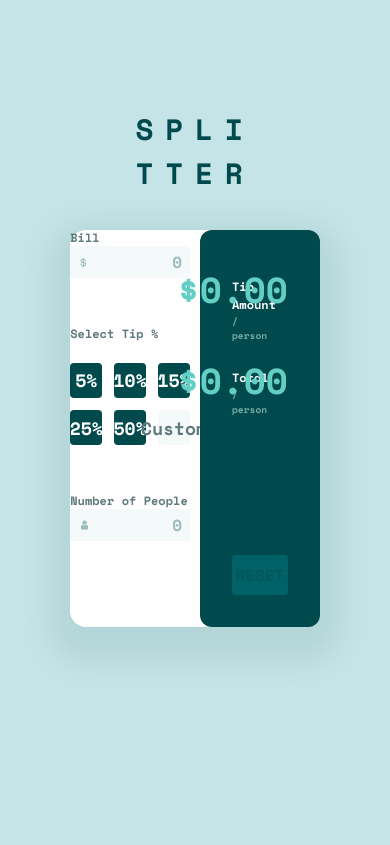
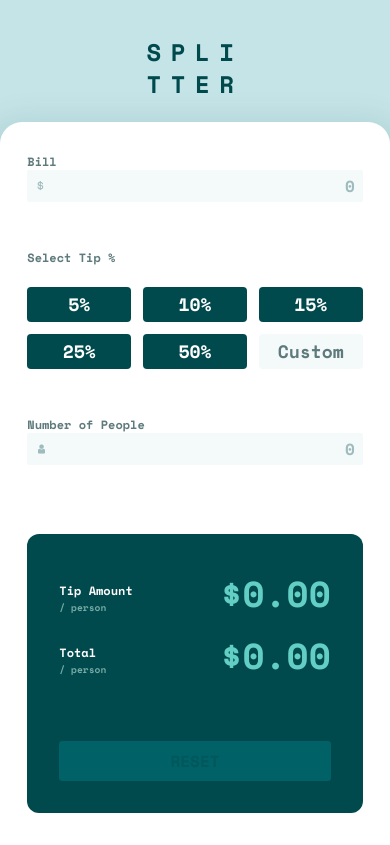
Before and after one commit to pkthunder87/tip-calculator, a React (Vite) app: page / in a window 390 px wide. Built offline with nearby package versions, Linux system fonts and the light colour scheme.

Commit message:
Feat: Add initial layout for mobile design

```diff
--- a/src/components/AppLayout.jsx
+++ b/src/components/AppLayout.jsx
@@ -1,13 +1,11 @@
-import Bottom from './Bottom';
+import Title from './Title';
 import Calculator from './Calculator';
-import Title from './Title';
 
 function AppLayout() {
   return (
-    <div className="grid h-[100dvh] w-[100dvw] grid-rows-[32%_47%_21%]  ">
+    <div className="grid h-full  w-[100dvw] grid-rows-[20%_84%] sm:h-[100dvh] sm:grid-rows-[32%_47%_21%]  ">
       <Title />
       <Calculator />
-      <Bottom />
     </div>
   );
 }
--- a/src/components/BillInput.jsx
+++ b/src/components/BillInput.jsx
@@ -13,7 +13,7 @@ function BillInput({ register, errors }) {
       </div>
       <label
         htmlFor="bill"
-        className="flex h-8 w-full cursor-pointer items-center rounded-sm  bg-very-light-grayish-cyan px-2   ring-highlight-cyan  focus-within:ring-2 xl2:h-[3.75rem] xl2:rounded-md xl2:p-5"
+        className="flex h-8 w-[86dvw] cursor-pointer items-center rounded-sm bg-very-light-grayish-cyan  px-2 ring-highlight-cyan   focus-within:ring-2  sm:w-full xl2:h-[3.75rem] xl2:rounded-md xl2:p-5"
       >
         <img
           className="scale-[.6] xl2:mt-[1px] xl2:scale-100 xl2:p-1 "
--- a/src/components/CalcTotals.jsx
+++ b/src/components/CalcTotals.jsx
@@ -6,7 +6,7 @@ function CalcTotals({
   reset,
 }) {
   return (
-    <div className="grid h-[100%] w-[48%] grid-cols-2 grid-rows-[25%_25%_50%] rounded-[12px]  bg-very-dark-cyan p-8 text-highlight-cyan xl2:rounded-[16px] xl2:p-12">
+    <div className="grid h-[100%] grid-cols-2 grid-rows-[25%_25%_50%] rounded-[12px] bg-very-dark-cyan  p-8 text-highlight-cyan sm:w-[48%] xl2:rounded-[16px] xl2:p-12">
       <div className="mt-4 xl2:mt-[1.65rem]">
         <p className="text-[.75rem] font-bold text-white xl2:text-[1.25rem]">
           Tip Amount
--- a/src/components/Calculator.jsx
+++ b/src/components/Calculator.jsx
@@ -58,9 +58,9 @@ function Calculator() {
       <form
         onChange={handleSubmit(whenChange, onError)}
         onBlur={handleSubmit(whenChange, onError)}
-        className="flex h-full w-[64%] items-center justify-center gap-[4%] rounded-[16px] bg-white shadow-[0_15px_30px_20px_rgb(0,73,77,.09)] sm:p-[2%] xl2:w-[63.8%] xl2:rounded-[24px] xl2:p-[2.1%]"
+        className="grid h-[102%] w-full items-center justify-center rounded-t-[22px] bg-white py-8  shadow-[0_15px_30px_20px_rgb(0,73,77,.09)] sm:flex sm:w-[64%] sm:gap-[4%] sm:rounded-[16px] sm:p-[2%] xl2:w-[63.8%] xl2:rounded-[24px] xl2:p-[2.1%]"
       >
-        <div className="flex h-[100%] w-[48%] flex-col  gap-12 rounded-[26px]  font-bold text-dark-grayish-cyan sm:p-4 xl2:py-[1.6rem] xl2:pl-[1.33rem] xl2:pr-5">
+        <div className="flex h-full w-full flex-col gap-12 rounded-[26px]  pl-0 pr-0 font-bold text-dark-grayish-cyan  sm:h-[100%] sm:w-[48%] sm:p-4 xl2:py-[1.6rem] xl2:pl-[1.33rem] xl2:pr-5">
           <BillInput register={register} errors={errors} />
 
           <fieldset className="grid grid-cols-3 gap-3 text-lg font-bold text-white xl2:gap-5 ">
--- a/src/components/Title.jsx
+++ b/src/components/Title.jsx
@@ -1,6 +1,6 @@
 function Title() {
   return (
-    <div className="  mt-4 flex h-full w-full flex-col items-center justify-center self-start   justify-self-start text-[1.84rem] font-bold tracking-[.4em] text-very-dark-cyan">
+    <div className=" -mt-4 flex h-full w-full flex-col items-center justify-center   text-2xl font-bold tracking-[.4em] text-very-dark-cyan sm:mt-4 sm:text-[1.84rem]">
       <h1>SPLI</h1>
       <h2>TTER</h2>
     </div>
--- a/src/index.css
+++ b/src/index.css
@@ -4,7 +4,7 @@
 
 @layer base {
   html {
-    @apply sm:text-[80%];
+    @apply text-[100%] sm:text-[80%];
   }
 
   /* Basic styles for mobile and desktop */
```
